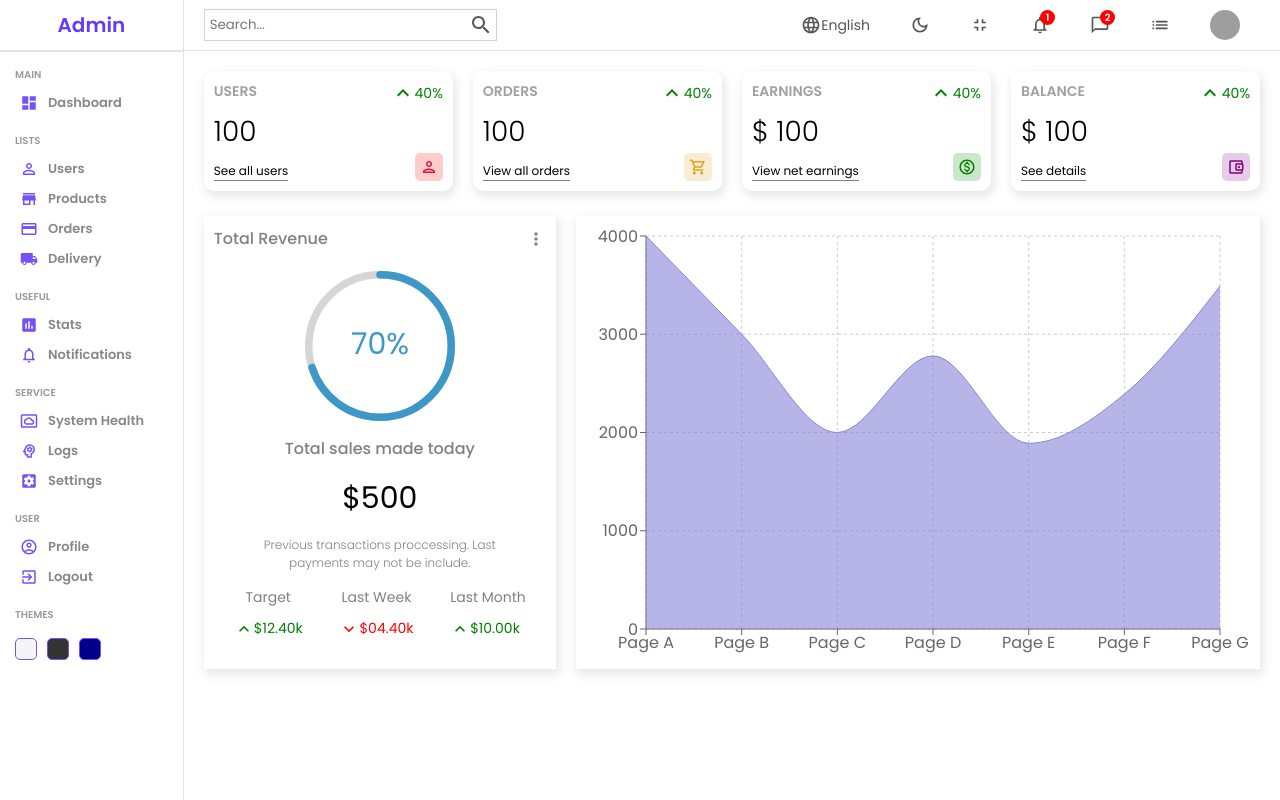
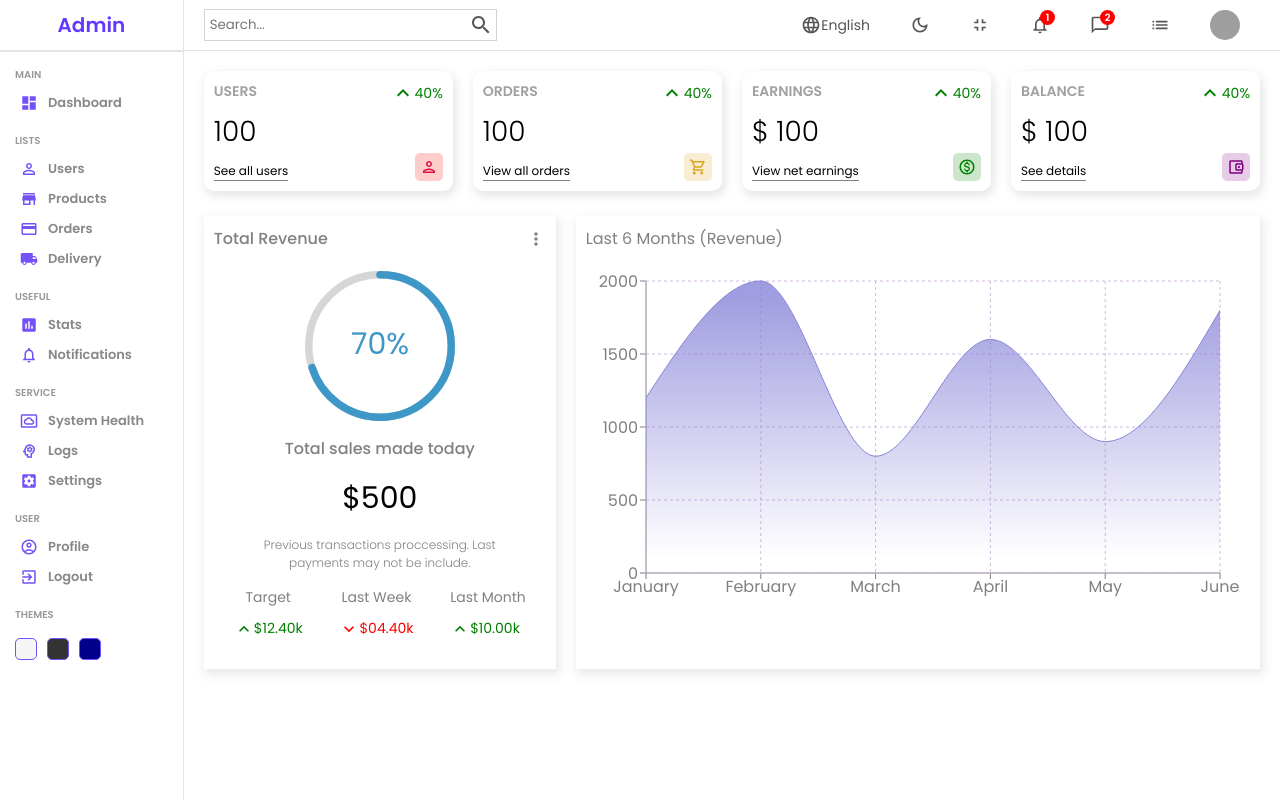
Before and after one commit to engnurulamin/react-admin, a React (Vite) app: page / in a window 1280 px wide. Built offline with nearby package versions, Linux system fonts and the light colour scheme; grey boxes are pictures that could not be loaded.

Commit message:
chart design fix

```diff
--- a/src/components/chart/Chart.jsx
+++ b/src/components/chart/Chart.jsx
@@ -11,68 +11,40 @@
 } from "recharts";
 const Chart = () => {
   const data = [
-    {
-      name: "Page A",
-      uv: 4000,
-      pv: 2400,
-      amt: 2400,
-    },
-    {
-      name: "Page B",
-      uv: 3000,
-      pv: 1398,
-      amt: 2210,
-    },
-    {
-      name: "Page C",
-      uv: 2000,
-      pv: 9800,
-      amt: 2290,
-    },
-    {
-      name: "Page D",
-      uv: 2780,
-      pv: 3908,
-      amt: 2000,
-    },
-    {
-      name: "Page E",
-      uv: 1890,
-      pv: 4800,
-      amt: 2181,
-    },
-    {
-      name: "Page F",
-      uv: 2390,
-      pv: 3800,
-      amt: 2500,
-    },
-    {
-      name: "Page G",
-      uv: 3490,
-      pv: 4300,
-      amt: 2100,
-    },
+    { name: "January", Total: 1200 },
+    { name: "February", Total: 2000 },
+    { name: "March", Total: 800 },
+    { name: "April", Total: 1600 },
+    { name: "May", Total: 900 },
+    { name: "June", Total: 1800 },
   ];
   return (
     <div className="chart">
-      <ResponsiveContainer width="100%" height="100%">
+      <div className="title">Last 6 Months (Revenue)</div>
+      <ResponsiveContainer width="100%" aspect={2 / 1}>
         <AreaChart
-          width={500}
-          height={400}
+          width={730}
+          height={250}
           data={data}
-          margin={{
-            top: 10,
-            right: 30,
-            left: 0,
-            bottom: 0,
-          }}
+          margin={{ top: 10, right: 30, left: 0, bottom: 0 }}
         >
-          <CartesianGrid strokeDasharray="3 3" />
-          <XAxis dataKey="name" />
-          <YAxis />
+          <defs>
+            <linearGradient id="total" x1="0" y1="0" x2="0" y2="1">
+              <stop offset="5%" stopColor="#8884d8" stopOpacity={0.8} />
+              <stop offset="95%" stopColor="#8884d8" stopOpacity={0} />
+            </linearGradient>
+          </defs>
+          <XAxis dataKey="name" stroke="gray" />
+          <YAxis stroke="gray" />
+          <CartesianGrid strokeDasharray="3 3" className="chart-grid" />
           <Tooltip />
-          <Area type="monotone" dataKey="uv" stroke="#8884d8" fill="#8884d8" />
+          <Area
+            type="monotone"
+            dataKey="Total"
+            stroke="#8884d8"
+            fillOpacity={1}
+            fill="url(#total)"
+          />
         </AreaChart>
       </ResponsiveContainer>
     </div>
--- a/src/components/chart/chart.scss
+++ b/src/components/chart/chart.scss
@@ -3,4 +3,13 @@
   -webkit-box-shadow: 2px 4px 10px 1px rgba(0, 0, 0, 0.47);
   box-shadow: 2px 4px 10px 1px rgba(201, 201, 201, 0.47);
   padding: 10px;
+  color: gray;
+
+  .title {
+    margin-bottom: 20px;
+  }
+  .chart-grid {
+    // stroke: rgb(228, 255, 225);
+    stroke: #d0bbdd;
+  }
 }
```
